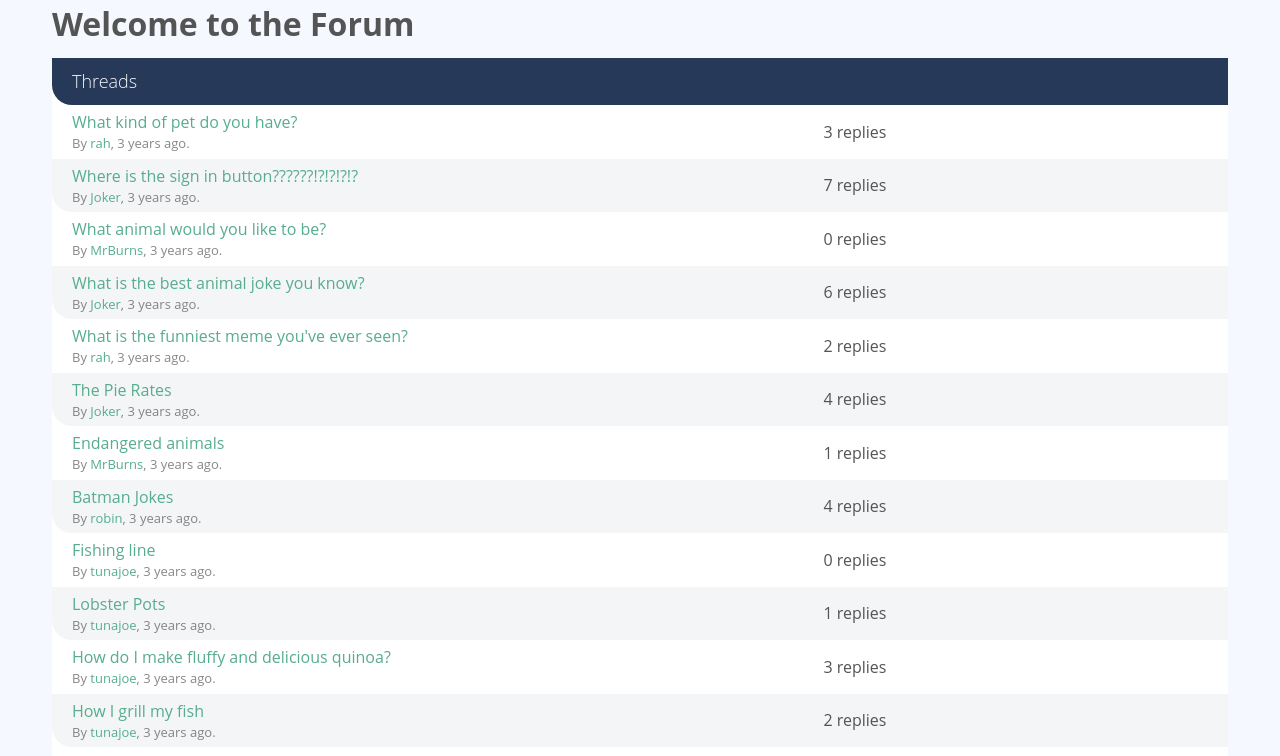
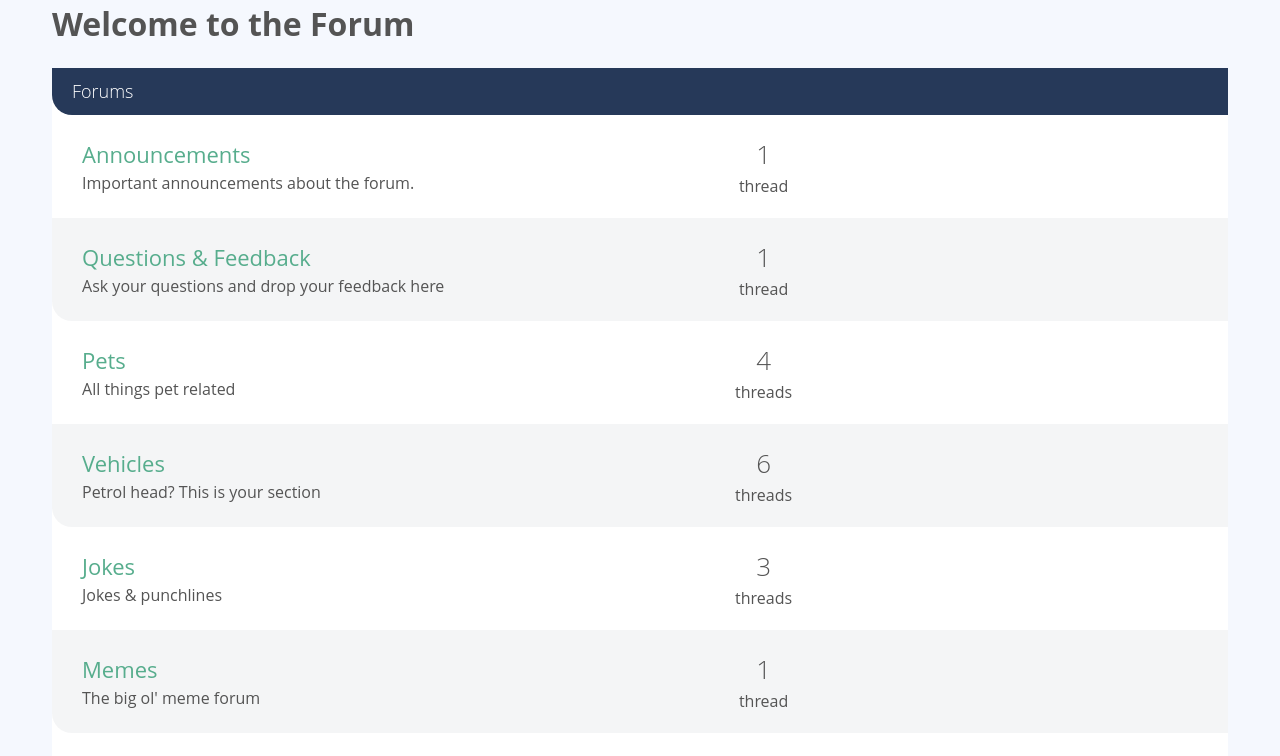
Before and after one commit to Gurzhii/vue-forum, a Vue app: page / in a window 1280 px wide. Shown: the top 756 px of the page. Built offline with nearby package versions, Linux system fonts and the light colour scheme.

Commit message:
improvements

```diff
--- /dev/null
+++ b/src/components/ForumListComponent.vue
@@ -0,0 +1,28 @@
+<template>
+  <div class="forum-list">
+    <h2 class="list-title">
+      <a href="#">Forums</a>
+    </h2>
+    <ForumListItemComponent
+      v-for="forum in forums"
+      :key="forum['.key']"
+      :forum="forum"
+    />
+  </div>
+</template>
+
+<script>
+import ForumListItemComponent from './ForumListItemComponent.vue';
+
+export default {
+  components: {
+    ForumListItemComponent,
+  },
+  props: {
+    forums: {
+      required: true,
+      type: Array,
+    },
+  },
+};
+</script>
--- /dev/null
+++ b/src/components/ForumListItemComponent.vue
@@ -0,0 +1,37 @@
+<template>
+  <div class="forum-listing">
+    <div class="forum-details">
+      <router-link class="text-xlarge" :to="{name: 'Forum', params: {id: forum['.key']}}">
+        {{ forum.name }}
+      </router-link>
+      <p>{{ forum.description }}</p>
+    </div>
+
+    <div class="threads-count">
+      <p>
+        <span class="count">{{ threadsCount }}</span>
+        {{ threadsCount === 1 ? 'thread' : 'threads' }}
+      </p>
+    </div>
+
+    <div class="last-thread">
+      <!-- TODO: implement later -->
+    </div>
+  </div>
+</template>
+
+<script>
+export default {
+  props: {
+    forum: {
+      required: true,
+      type: Object,
+    },
+  },
+  computed: {
+    threadsCount() {
+      return this.forum.threads ? Object.keys(this.forum.threads).length : 0;
+    },
+  },
+};
+</script>
--- a/src/components/PostListItemComponent.vue
+++ b/src/components/PostListItemComponent.vue
@@ -18,12 +18,8 @@
 
 <script>
 import { users } from '@/data';
-import AppDateComponent from './AppDateComponent.vue';
 
 export default {
-  components: {
-    AppDateComponent,
-  },
   props: {
     post: {
       required: true,
--- a/src/components/ThreadListItemComponent.vue
+++ b/src/components/ThreadListItemComponent.vue
@@ -33,12 +33,8 @@
 
 <script>
 import { users } from '@/data';
-import AppDateComponent from './AppDateComponent.vue';
 
 export default {
-  components: {
-    AppDateComponent,
-  },
   props: {
     thread: {
       required: true,
--- a/src/main.js
+++ b/src/main.js
@@ -1,9 +1,12 @@
 import Vue from 'vue';
+import AppDateComponent from '@/components/AppDateComponent.vue';
 import App from './App.vue';
 import router from './router/index';
 
 Vue.config.productionTip = false;
 
+Vue.component('AppDateComponent', AppDateComponent);
+
 new Vue({
   render: (h) => h(App),
   router,
--- a/src/router/index.js
+++ b/src/router/index.js
@@ -3,6 +3,7 @@ import Router from 'vue-router';
 import PageHome from '@/views/PageHome.vue';
 import PageThreadShow from '@/views/PageThreadShow.vue';
 import PageNotFound from '@/views/PageNotFound.vue';
+import PageForum from '@/views/PageForum.vue';
 
 Vue.use(Router);
 
@@ -11,6 +12,12 @@ const routes = [
     path: '/',
     name: 'Home',
     component: PageHome,
+  },
+  {
+    path: '/forum/:id',
+    name: 'Forum',
+    component: PageForum,
+    props: true,
   },
   {
     path: '/thread/:id',
--- /dev/null
+++ b/src/views/PageForum.vue
@@ -0,0 +1,50 @@
+<template>
+  <div class="forum-wrapper">
+
+    <div class="col-full push-top">
+      <div class="forum-header">
+        <div class="forum-details">
+          <h1>{{ forum.name }}</h1>
+          <p class="text-lead">{{ forum.description }}</p>
+        </div>
+        <a href="new-thread.html" class="btn-green btn-small">Start a thread</a>
+      </div>
+    </div>
+
+    <div class="col-full push-top">
+      <ThreadListComponent :threads="threads"/>
+    </div>
+  </div>
+</template>
+
+<script>
+import ThreadListComponent from '@/components/ThreadListComponent.vue';
+import { forums, threads } from '@/data';
+
+export default {
+  components: {
+    ThreadListComponent,
+  },
+  props: {
+    id: {
+      required: true,
+      type: String,
+    },
+  },
+  computed: {
+    forum() {
+      return forums[this.id];
+    },
+    threads() {
+      return Object.values(threads)
+        .filter((thread) => thread.forumId === this.id);
+    },
+  },
+};
+</script>
+
+<style scoped>
+.forum-wrapper {
+  width: 100%;
+}
+</style>
--- a/src/views/PageHome.vue
+++ b/src/views/PageHome.vue
@@ -1,22 +1,22 @@
 <template>
   <div class="col-full">
     <h1>Welcome to the Forum</h1>
-    <ThreadList :threads="threads"/>
+    <ForumListComponent :forums="forums"/>
   </div>
 </template>
 
 <script>
-import { threads, posts, users } from '@/data';
-import ThreadList from '@/components/ThreadListComponent.vue';
+import { forums, posts, users } from '@/data';
+import ForumListComponent from '@/components/ForumListComponent.vue';
 
 export default {
   name: 'HelloWorld',
   components: {
-    ThreadList,
+    ForumListComponent,
   },
   data() {
     return {
-      threads: Object.values(threads),
+      forums: Object.values(forums),
       posts,
       users,
     };
--- a/src/views/PageThreadShow.vue
+++ b/src/views/PageThreadShow.vue
@@ -1,6 +1,13 @@
 <template>
   <div class="col-large push-top">
     <h1>{{ thread.title }}</h1>
+    <p>
+      By <a href="#" class="link-unstyled">Robin</a>,
+      <AppDateComponent :timestamp="thread.publishedAt"/>
+      <span style="float:right; margin-top: 2px;" class="hide-mobile text-faded text-small">
+        3 replies by 3 contributors
+      </span>
+    </p>
     <PostListComponent :posts="posts"/>
     <PostEditoComponent
       :threadId="id"
```
